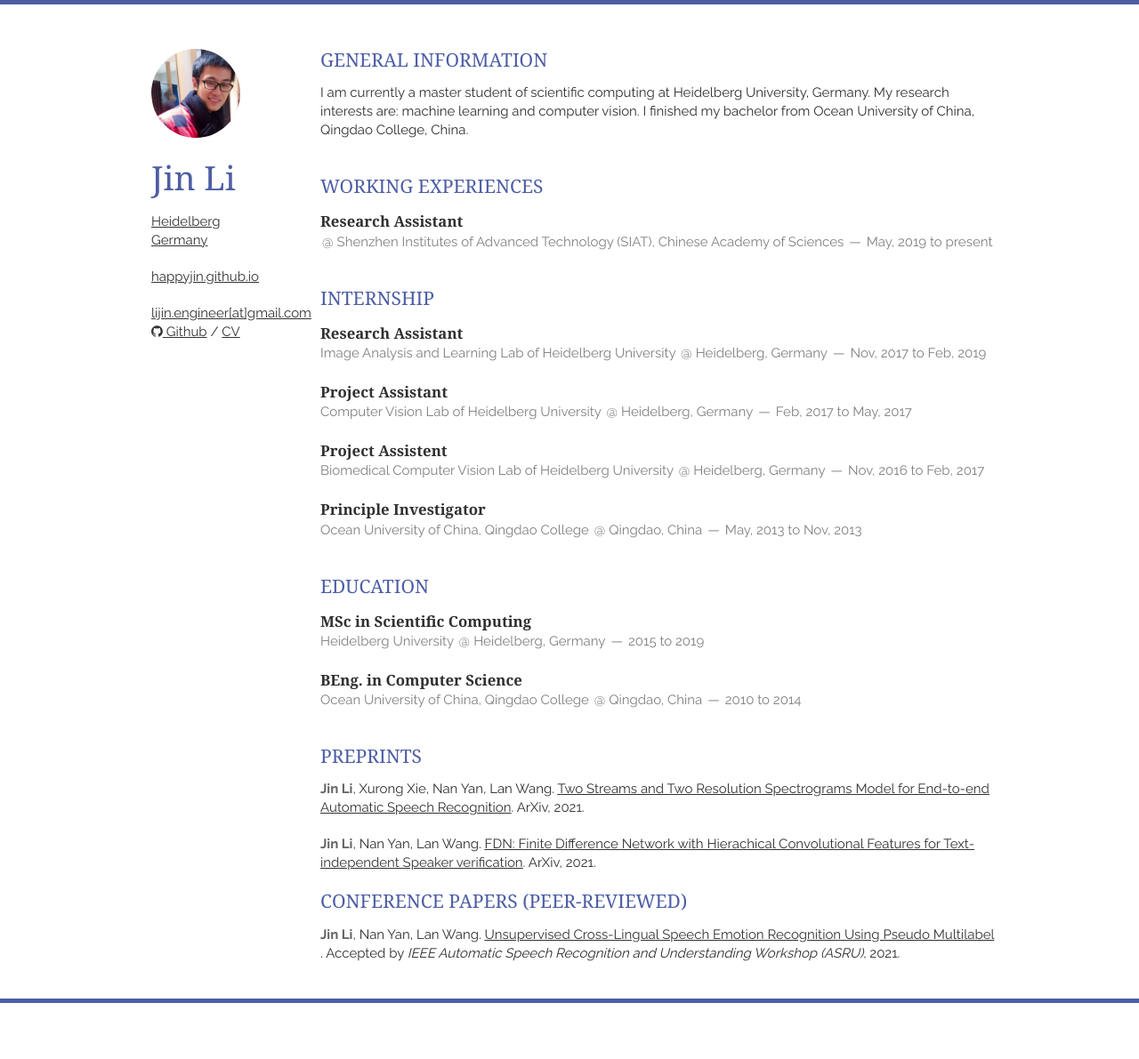
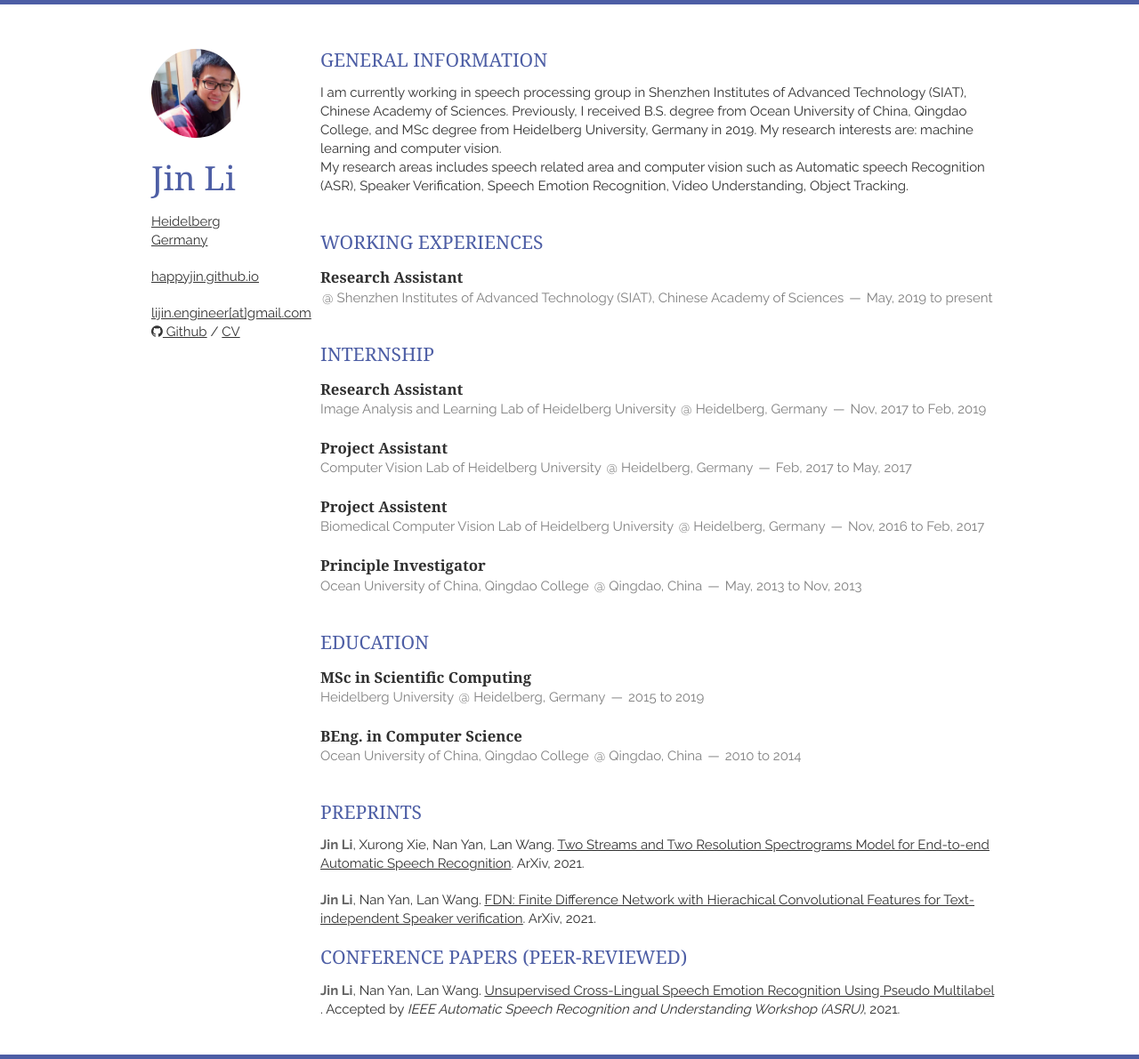
Before and after one commit to happyjin/happyjin.github.io, a Jekyll site: the page built from index.html, in a window 1280 px wide. Shown: the whole page at 89% size. Built offline with Jekyll 4.4.1, drawn with Linux system fonts in a browser that asks for light colours; nearby versions of some CDN libraries; Markdown is read by kramdown in place of the engine named in the settings; the list of posts is cut into pages by our own code; before the commit the page ends 1128 px from its top, so only the background shows below that.

Commit message:
Update research.html

```diff
--- a/_includes/research.html
+++ b/_includes/research.html
@@ -2,7 +2,9 @@
     <h1>General Information</h1>
     <article>
     <p>
-I am currently a master student of scientific computing at Heidelberg University, Germany. My research interests are: machine learning and computer vision. I finished my bachelor from Ocean University of China, Qingdao College, China.
+I am currently working in speech processing group in Shenzhen Institutes of Advanced Technology (SIAT), Chinese Academy of Sciences. Previously, I received B.S. degree from Ocean University of China, Qingdao College, and MSc degree from Heidelberg University, Germany in 2019. My research interests are: machine learning and computer vision.
+<br>
+My research areas includes speech related area and computer vision such as Automatic speech Recognition (ASR), Speaker Verification, Speech Emotion Recognition, Video Understanding, Object Tracking.
 	</p>
     </article>
 </section>
```
